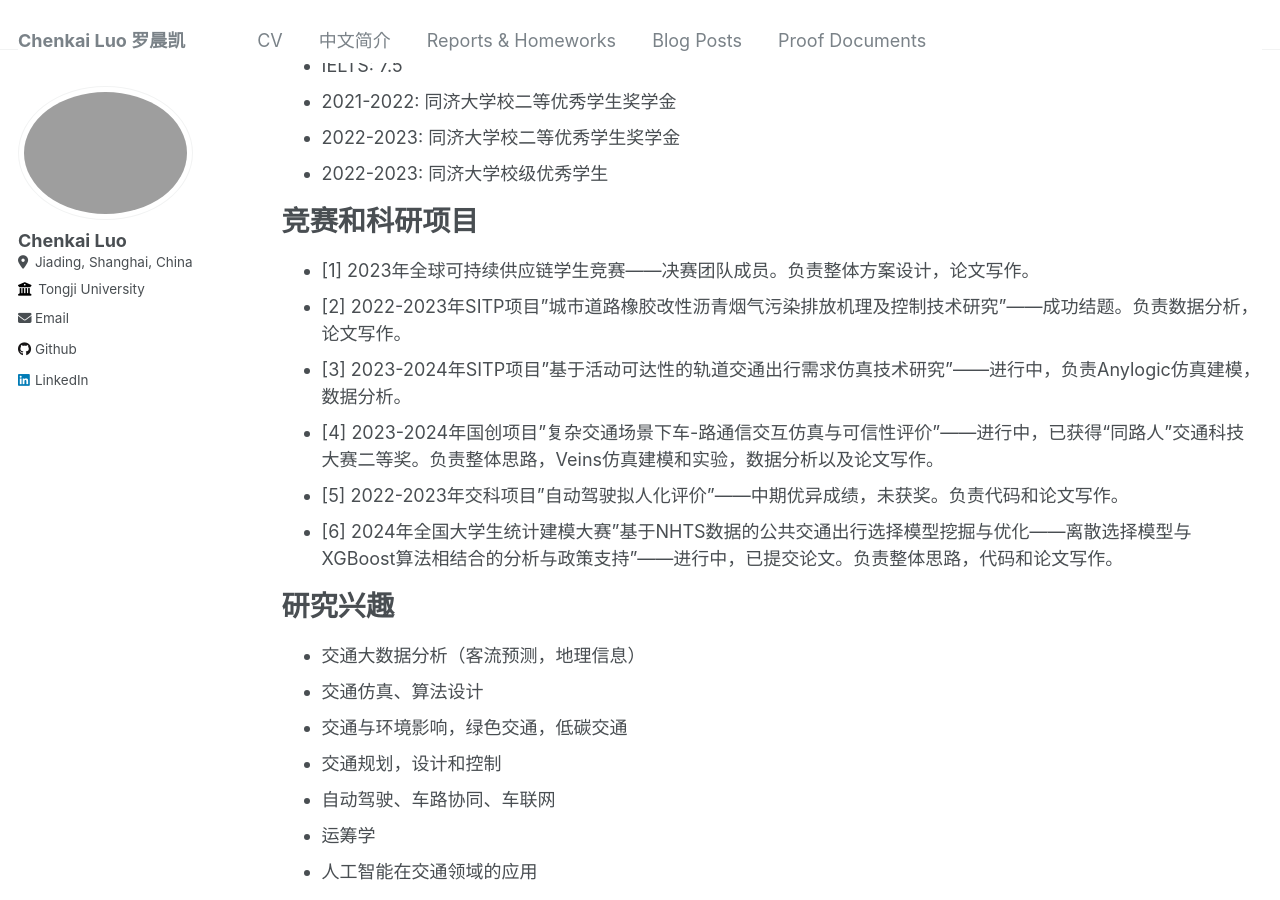
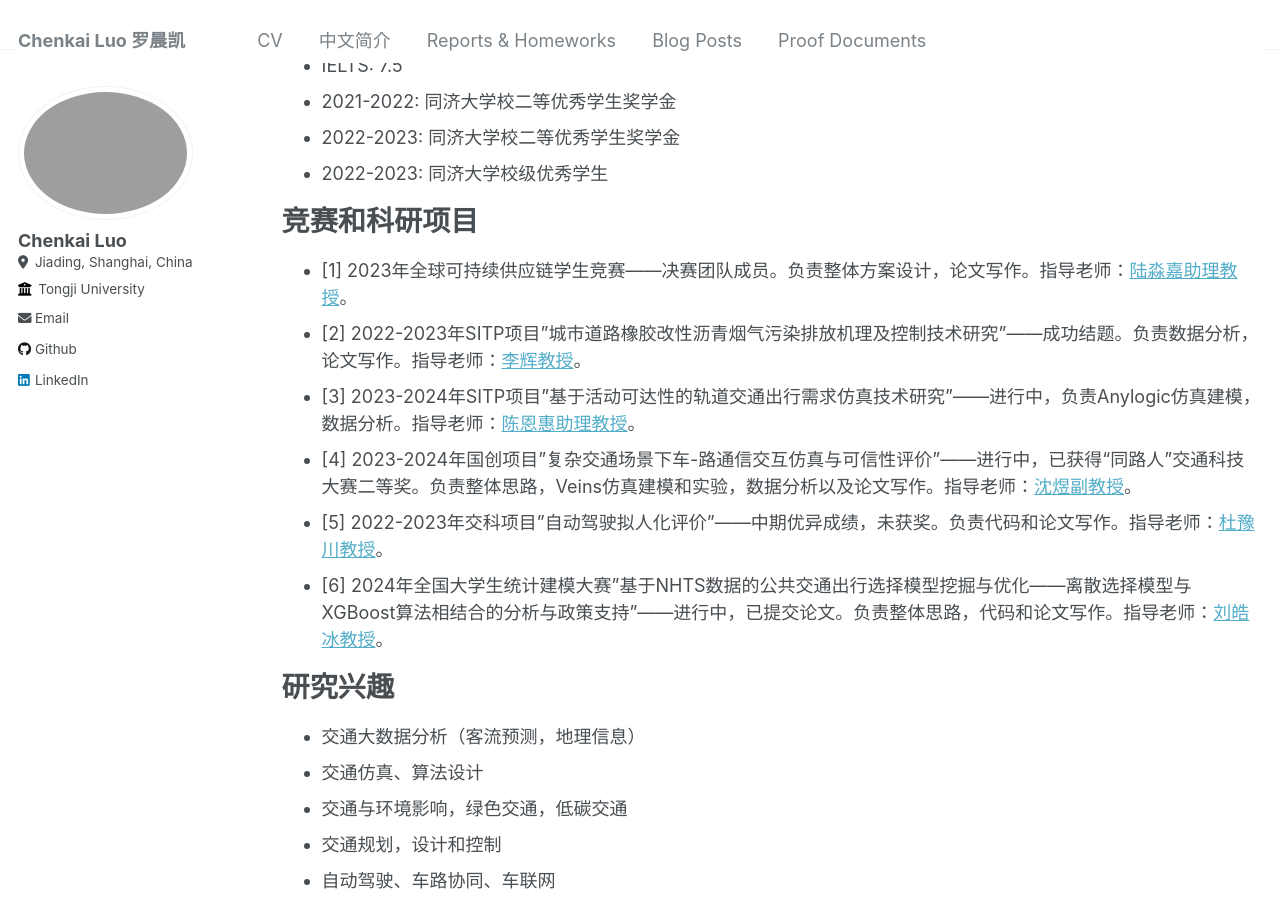
Before and after one commit to ryan11njr/ryan11njr.github.io, a Jekyll site: the page built from _pages/cv-zh.md, in a window 1280 px wide and 900 px high, scrolled down 742 px. Built offline with Jekyll 4.4.1, drawn with Linux system fonts in a browser that asks for light colours.

```diff
--- a/_pages/cv-zh.md
+++ b/_pages/cv-zh.md
@@ -39,12 +39,12 @@
 
 竞赛和科研项目
 ======
-* [1] 2023年全球可持续供应链学生竞赛——决赛团队成员。负责整体方案设计，论文写作。
-* [2] 2022-2023年SITP项目"城市道路橡胶改性沥青烟气污染排放机理及控制技术研究"——成功结题。负责数据分析，论文写作。
-* [3] 2023-2024年SITP项目"基于活动可达性的轨道交通出行需求仿真技术研究"——进行中，负责Anylogic仿真建模，数据分析。
-* [4] 2023-2024年国创项目"复杂交通场景下车-路通信交互仿真与可信性评价"——进行中，已获得“同路人”交通科技大赛二等奖。负责整体思路，Veins仿真建模和实验，数据分析以及论文写作。
-* [5] 2022-2023年交科项目"自动驾驶拟人化评价"——中期优异成绩，未获奖。负责代码和论文写作。
-* [6] 2024年全国大学生统计建模大赛"基于NHTS数据的公共交通出行选择模型挖掘与优化——离散选择模型与XGBoost算法相结合的分析与政策支持"——进行中，已提交论文。负责整体思路，代码和论文写作。
+* [1] 2023年全球可持续供应链学生竞赛——决赛团队成员。负责整体方案设计，论文写作。指导老师：[陆淼嘉助理教授](https://tjjt.tongji.edu.cn/szdw1/jsml2/ysglgcx1/lmj.htm)。
+* [2] 2022-2023年SITP项目"城市道路橡胶改性沥青烟气污染排放机理及控制技术研究"——成功结题。负责数据分析，论文写作。指导老师：[李辉教授](https://cst.tongji.edu.cn/cyfc/xsdtr.htm)。
+* [3] 2023-2024年SITP项目"基于活动可达性的轨道交通出行需求仿真技术研究"——进行中，负责Anylogic仿真建模，数据分析。指导老师：[陈恩惠助理教授](https://tjjt.tongji.edu.cn/info/2970/10190.htm)。
+* [4] 2023-2024年国创项目"复杂交通场景下车-路通信交互仿真与可信性评价"——进行中，已获得“同路人”交通科技大赛二等奖。负责整体思路，Veins仿真建模和实验，数据分析以及论文写作。指导老师：[沈煜副教授](http://steps.group/pd.jsp?id=3)。
+* [5] 2022-2023年交科项目"自动驾驶拟人化评价"——中期优异成绩，未获奖。负责代码和论文写作。指导老师：[杜豫川教授](http://steps.group/pd.jsp?id=1&fromColId=0#_pp=0_489_1)。
+* [6] 2024年全国大学生统计建模大赛"基于NHTS数据的公共交通出行选择模型挖掘与优化——离散选择模型与XGBoost算法相结合的分析与政策支持"——进行中，已提交论文。负责整体思路，代码和论文写作。指导老师：[刘皓冰教授](https://tjjt.tongji.edu.cn/szdw1/jsml2/jtgcx1/lhb.htm)。
 
 
 研究兴趣
```
Also changed, not shown: _pages/cv.md (+6 -6 lines).
